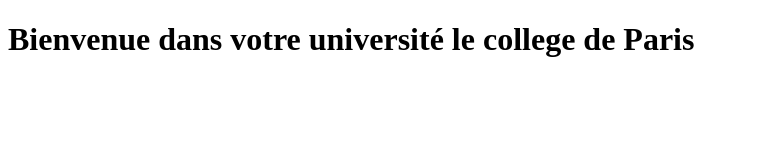
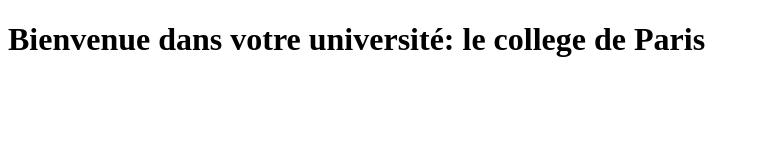
Before and after one commit to Lucrece-Hendrelle/demo-devops, a plain HTML site: page index.html in a window 1280 px wide. Shown: the whole page, without its empty margins (0-760 px from the left). Drawn offline with Linux system fonts and the light colour scheme.

Commit message:
Update index.html

```diff
--- a/index.html
+++ b/index.html
@@ -4,6 +4,6 @@
     <title>Test DevOps</title>
 </head>
 <body>
-    <h1>Bienvenue dans votre université le college de Paris</h1>
+    <h1>Bienvenue dans votre université: le college de Paris</h1>
 </body>
 </html>
```
